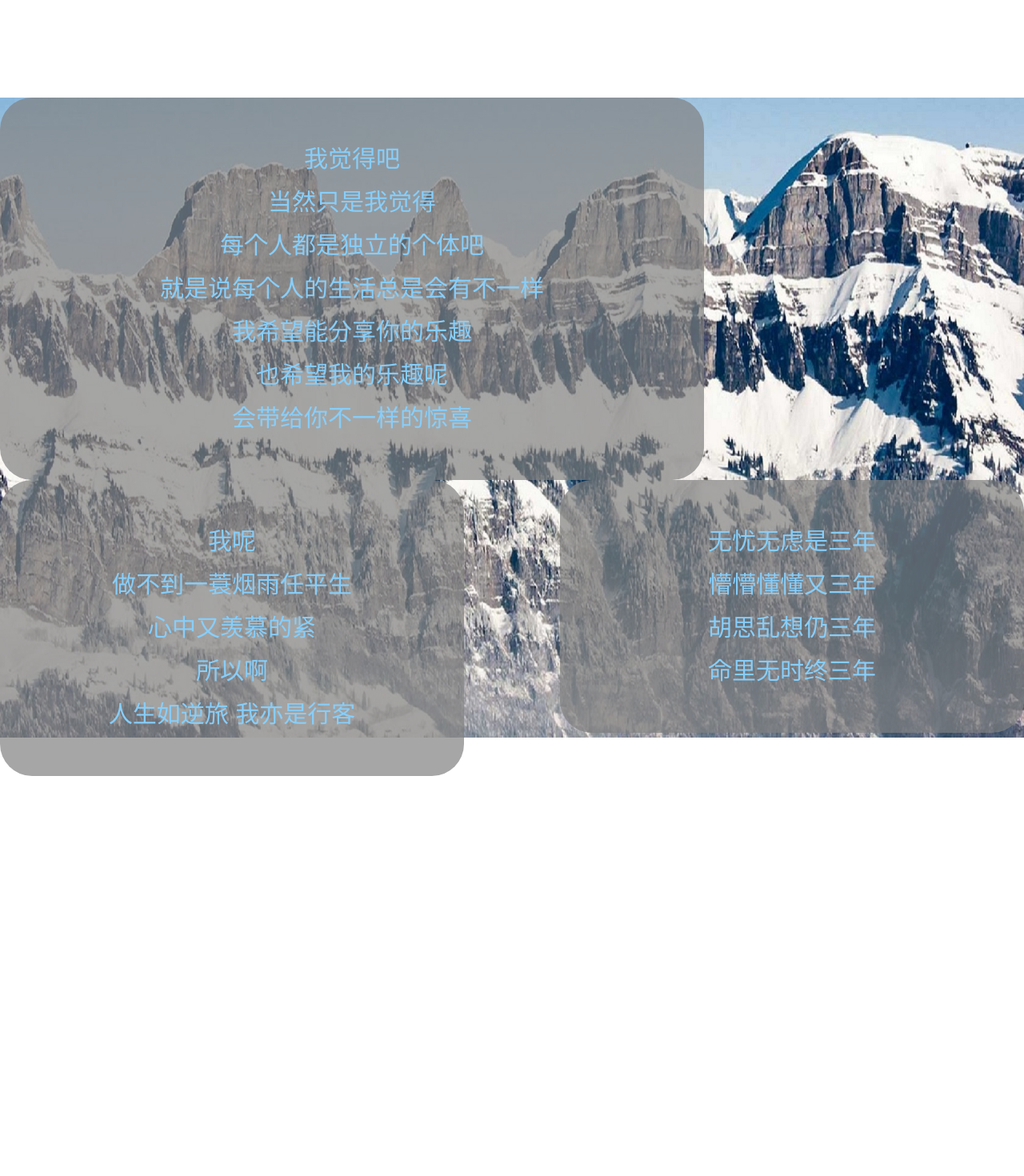
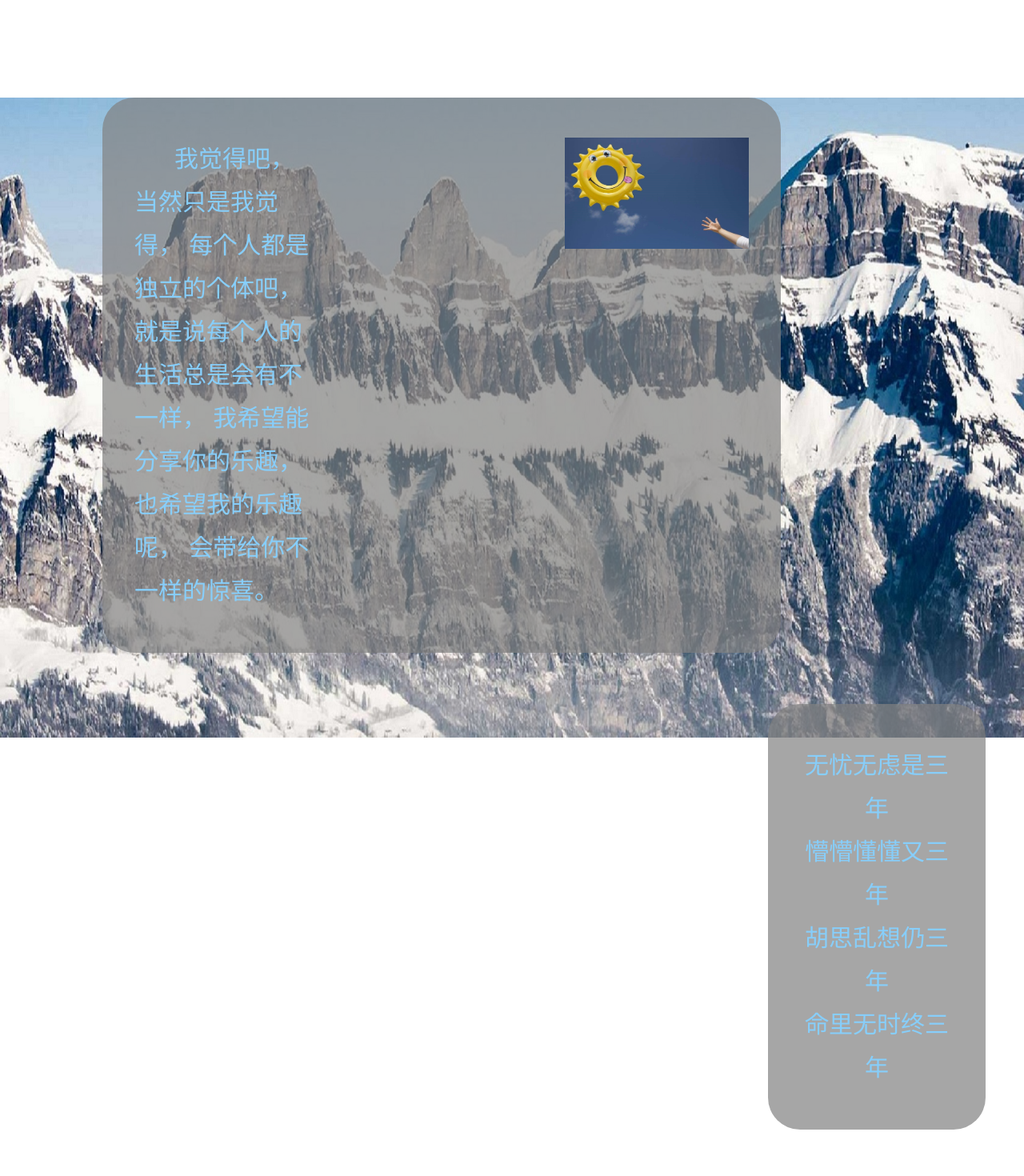
Before and after one commit to luozhi1024/Site-development, a Vue app in the folder site-development/: page /MyPleasures in a window 1280 px wide. Shown: the part 180-1650 px from the top of the page at 80% size. Before the commit the page ends 1452 px from the top, so only its background shows below. Built offline with nearby package versions, Linux system fonts and the light colour scheme.

Commit message:
site-development

```diff
--- a/site-development/src/views/MyPleasures/MyPleasures.vue
+++ b/site-development/src/views/MyPleasures/MyPleasures.vue
@@ -1,27 +1,29 @@
 <template>
   <div content="bg">
     <img class="img-bg" src="../../assets/img/security-bg.jpg">
-    <div class="text" align="center">
-      <div>我觉得吧</div>
-      <div>当然只是我觉得</div>
-      <div>每个人都是独立的个体吧</div>
-      <div>就是说每个人的生活总是会有不一样</div>
-      <div>我希望能分享你的乐趣</div>
-      <div>也希望我的乐趣呢</div>
-      <div>会带给你不一样的惊喜</div>
+    <div class="text" >
+      <img style="width: 30%;float: right" src="../../assets/img/laugh.jpg">
+      <p style="width: 30%">&nbsp;&nbsp;&nbsp;&nbsp;&nbsp;&nbsp;我觉得吧，
+        当然只是我觉得，
+        每个人都是独立的个体吧，
+        就是说每个人的生活总是会有不一样，
+        我希望能分享你的乐趣，
+        也希望我的乐趣呢，
+        会带给你不一样的惊喜。</p>
+
     </div>
     <div class="text-1" align="center">
-      <div>无忧无虑是三年</div>
-      <div>懵懵懂懂又三年</div>
-      <div>胡思乱想仍三年</div>
-      <div>命里无时终三年</div>
+      <p>无忧无虑是三年<br>
+        懵懵懂懂又三年<br>
+        胡思乱想仍三年<br>
+        命里无时终三年</p>
     </div>
     <div class="text-2" align="center">
-      <div>我呢</div>
-      <div>做不到一蓑烟雨任平生</div>
-      <div>心中又羡慕的紧</div>
-      <div>所以啊</div>
-      <div>人生如逆旅 我亦是行客</div>
+      <p>我呢<br>
+        做不到一蓑烟雨任平生<br>
+        心中又羡慕的紧<br>
+        所以啊<br>
+        人生如逆旅 我亦是行客<br></p>
     </div>
   </div>
 
@@ -46,33 +48,35 @@
   .text{
     background-color:rgba(128,128,128,0.7);;
     color: #87CEFA;
+    width: 60%;
+    height: 40%;
     padding: 50px 40px 50px 40px;
-    width: 800px;
     border-radius:40px;
     font-size: 30px;
     font-weight:400;
+    margin-left: 10%;
   }
   .text-1{
-    background-color:rgba(128,128,128 ,0.7);
+    background-color:rgba(128,128,128,0.7);;
     color: #87CEFA;
-    right: 0;
-    float: right;
-    bottom: 0;
+    width: 15%;
     padding: 50px 40px 50px 40px;
-    width: 500px;
     border-radius:40px;
     font-size: 30px;
     font-weight:400;
+    margin-top: 5%;
+    margin-left: 75%;
   }
   .text-2{
     background-color:rgba(128,128,128 ,0.7);
     color: #87CEFA;
     bottom: 0;
     padding: 50px 40px 50px 40px;
-    width: 500px;
+    width: 25%;
     border-radius:40px;
     font-size: 30px;
     font-weight:400;
+    margin: 5% auto;
   }
 
 
```
